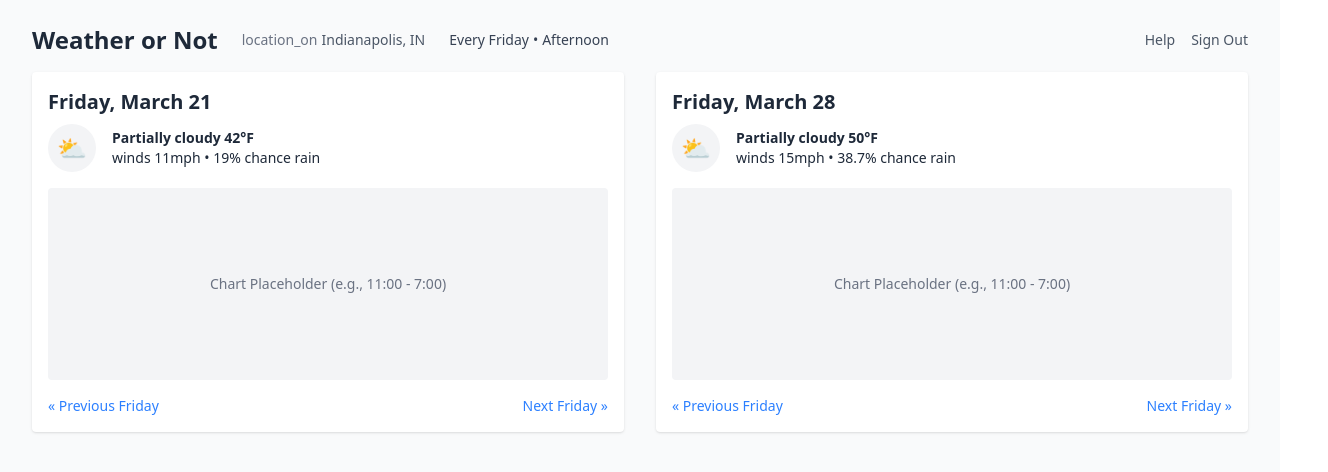
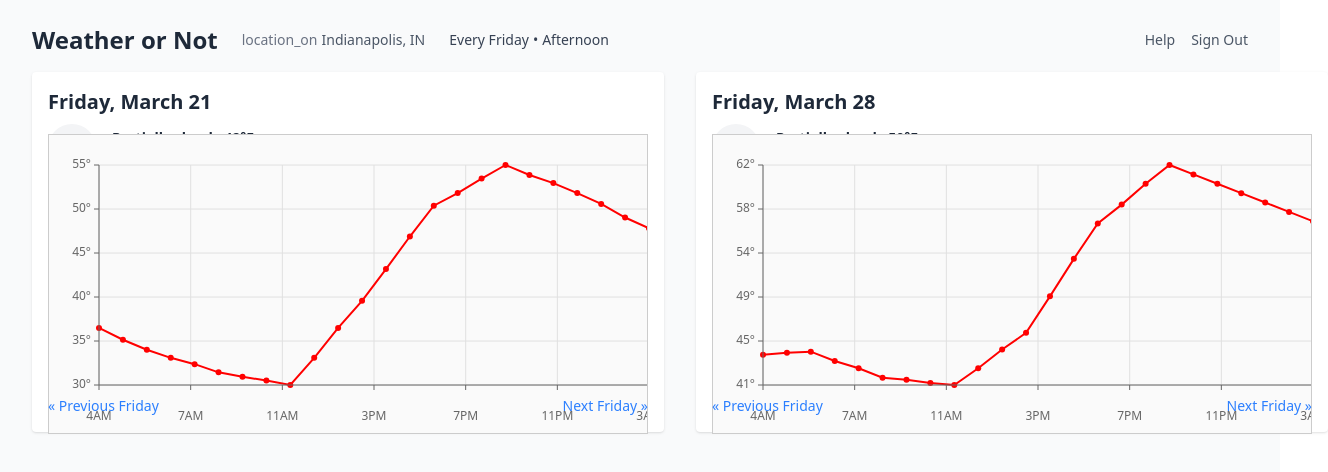
Before and after one commit to byronwall/weather-helper, a React (Vite) app: page / in a window 1280 px wide. Shown: the top 472 px of the page, 1328 px wide, since content can reach past the window. Built offline with nearby package versions, Linux system fonts and the light colour scheme.

Commit message:
Add a chart and start rendering

```diff
--- a/src/WeatherCard.tsx
+++ b/src/WeatherCard.tsx
@@ -3,6 +3,7 @@ import {
   formatWeatherSummary,
   getWeatherIcon,
 } from "./utils/weatherFormatters";
+import { WeatherChart } from "./WeatherChart";
 
 interface WeatherCardProps {
   date: Date;
@@ -23,8 +24,6 @@ export function WeatherCard({
 }: WeatherCardProps) {
   const { getWeatherForDate } = useWeatherStore();
   const dayData = getWeatherForDate(location, date);
-
-  console.log(dayData);
 
   if (!dayData) {
     return (
@@ -64,8 +63,7 @@ export function WeatherCard({
 
       {/* Placeholder Chart Area */}
       <div className="bg-gray-100 h-48 rounded flex items-center justify-center text-sm text-gray-500">
-        {/* This is where you'd integrate your chart library */}
-        <span>Chart Placeholder (e.g., 11:00 - 7:00)</span>
+        <WeatherChart hourlyData={dayData.hours} />
       </div>
 
       {/* Navigation Controls */}
--- /dev/null
+++ b/src/WeatherChart.tsx
@@ -0,0 +1,314 @@
+interface HourlyData {
+  datetime: string;
+  datetimeEpoch: number;
+  temp: number;
+  feelslike: number;
+  humidity: number;
+  precip: number;
+  windspeed: number;
+  conditions: string;
+}
+
+interface WeatherChartProps {
+  hourlyData: HourlyData[];
+}
+
+interface DataPoint {
+  time: number;
+  value: number;
+}
+
+interface ShadingRegion {
+  startTime: number;
+  endTime: number;
+  color: string;
+  gutter: "top" | "bottom";
+}
+
+// Format time as "8PM"
+function formatTime(timestamp: number): string {
+  const date = new Date(timestamp);
+  return date
+    .toLocaleString("en-US", { hour: "numeric", hour12: true })
+    .replace(" ", "");
+}
+
+export function WeatherChart({ hourlyData }: WeatherChartProps) {
+  // Example props (could be pulled in from parent or external data):
+  const width = 600;
+  const height = 300;
+  const topGutterHeight = 30;
+  const bottomGutterHeight = 50; // Increased to accommodate time labels
+  const leftGutterWidth = 50; // Added for y-axis labels
+
+  // Convert hourly data to DataPoints
+  const data: DataPoint[] = hourlyData.map((hour) => ({
+    time: hour.datetimeEpoch * 1000, // convert seconds to milliseconds
+    value: hour.temp,
+  }));
+
+  console.log("test data", {
+    hourlyDataSample: hourlyData[0],
+    dataSample: data[0],
+  });
+
+  // Example shading in top/bottom gutters:
+  // This says: shade top gutter from time=1678886400000 to 1678887600000 in red,
+  // and bottom gutter from time=1678889000000 to 1678890200000 in blue.
+  const shadingRegions: ShadingRegion[] = [
+    {
+      startTime: 1678886400000,
+      endTime: 1678887600000,
+      color: "rgba(255, 0, 0, 0.3)",
+      gutter: "top",
+    },
+    {
+      startTime: 1678889000000,
+      endTime: 1678890200000,
+      color: "rgba(0, 0, 255, 0.3)",
+      gutter: "bottom",
+    },
+  ];
+
+  // 1) Determine min/max time & value:
+  const times = data.map((d) => d.time);
+  const values = data.map((d) => d.value);
+
+  const minTime = Math.min(...times);
+  const maxTime = Math.max(...times);
+
+  const minValue = Math.min(...values);
+  const maxValue = Math.max(...values);
+
+  // Compute chart dimension for the central region:
+  const chartHeight = height - topGutterHeight - bottomGutterHeight;
+  const chartWidth = width - leftGutterWidth;
+
+  // 2) Scale functions (simple linear scales):
+  const xScale = (t: number): number =>
+    leftGutterWidth + ((t - minTime) / (maxTime - minTime)) * chartWidth;
+
+  const yScale = (val: number): number => {
+    // invert so higher values appear higher on the chart
+    return (
+      topGutterHeight +
+      chartHeight -
+      ((val - minValue) / (maxValue - minValue)) * chartHeight
+    );
+  };
+
+  // 3) Split data into segments if there's a time gap:
+  //    This example uses a threshold of 10 minutes in ms: 10 * 60 * 1000
+  const gapThreshold = 70 * 60 * 1000;
+  const segments: DataPoint[][] = [];
+  let currentSegment: DataPoint[] = [];
+
+  for (let i = 0; i < data.length; i++) {
+    const point = data[i];
+    if (currentSegment.length === 0) {
+      currentSegment.push(point);
+    } else {
+      const prevPoint = currentSegment[currentSegment.length - 1];
+      const delta = point.time - prevPoint.time;
+      if (delta > gapThreshold) {
+        // close off the current segment
+        segments.push(currentSegment);
+        currentSegment = [point];
+      } else {
+        currentSegment.push(point);
+      }
+    }
+  }
+  // push the last segment if it has points
+  if (currentSegment.length > 0) segments.push(currentSegment);
+
+  // 4) Generate path d-attribute for each segment
+  const generatePathD = (segment: DataPoint[]): string => {
+    if (segment.length === 0) return "";
+    let d = `M ${xScale(segment[0].time)},${yScale(segment[0].value)}`;
+    for (let i = 1; i < segment.length; i++) {
+      const px = xScale(segment[i].time);
+      const py = yScale(segment[i].value);
+      d += ` L ${px},${py}`;
+    }
+    return d;
+  };
+
+  // 5) Render the shading as rectangles in top/bottom gutters:
+  const gutterRects = shadingRegions.map((region, idx) => {
+    const xStart = xScale(region.startTime);
+    const xEnd = xScale(region.endTime);
+    const rectWidth = xEnd - xStart;
+
+    if (region.gutter === "top") {
+      // top gutter: y=0, height=topGutterHeight
+      return (
+        <rect
+          key={idx}
+          x={xStart}
+          y={0}
+          width={rectWidth}
+          height={topGutterHeight}
+          fill={region.color}
+        />
+      );
+    } else {
+      // bottom gutter: y=topGutterHeight + chartHeight
+      return (
+        <rect
+          key={idx}
+          x={xStart}
+          y={topGutterHeight + chartHeight}
+          width={rectWidth}
+          height={bottomGutterHeight}
+          fill={region.color}
+        />
+      );
+    }
+  });
+
+  // Generate axis ticks and gridlines
+  const numYTicks = 5;
+  const yTicks = Array.from({ length: numYTicks + 1 }, (_, i) => {
+    const value = minValue + (i / numYTicks) * (maxValue - minValue);
+    return {
+      value,
+      y: yScale(value),
+      label: Math.round(value) + "°",
+    };
+  });
+
+  const numXTicks = 6;
+  const xTicks = Array.from({ length: numXTicks + 1 }, (_, i) => {
+    const time = minTime + (i / numXTicks) * (maxTime - minTime);
+    return {
+      time,
+      x: xScale(time),
+      label: formatTime(time),
+    };
+  });
+
+  // 6) Build the <svg> with axes and gridlines
+  const svgStyle = {
+    border: "1px solid #ccc",
+    background: "#fafafa",
+  };
+
+  return (
+    <svg width={width} height={height} style={svgStyle}>
+      {/* Gridlines */}
+      {yTicks.map((tick, i) => (
+        <line
+          key={`grid-y-${i}`}
+          x1={leftGutterWidth}
+          y1={tick.y}
+          x2={width}
+          y2={tick.y}
+          stroke="#e0e0e0"
+          strokeWidth={1}
+        />
+      ))}
+      {xTicks.map((tick, i) => (
+        <line
+          key={`grid-x-${i}`}
+          x1={tick.x}
+          y1={topGutterHeight}
+          x2={tick.x}
+          y2={topGutterHeight + chartHeight}
+          stroke="#e0e0e0"
+          strokeWidth={1}
+        />
+      ))}
+
+      {/* Render shading first so lines appear on top */}
+      {gutterRects}
+
+      {/* Render each discontinuous line segment */}
+      {segments.map((segment, idx) => {
+        const pathD = generatePathD(segment);
+        return (
+          <g key={idx}>
+            <path d={pathD} fill="none" stroke="red" strokeWidth={2} />
+            {/* Add circles for each data point */}
+            {segment.map((point, pointIdx) => (
+              <circle
+                key={pointIdx}
+                cx={xScale(point.time)}
+                cy={yScale(point.value)}
+                r={3}
+                fill="red"
+              />
+            ))}
+          </g>
+        );
+      })}
+
+      {/* Y-axis line */}
+      <line
+        x1={leftGutterWidth}
+        y1={topGutterHeight}
+        x2={leftGutterWidth}
+        y2={topGutterHeight + chartHeight}
+        stroke="#666"
+        strokeWidth={1}
+      />
+
+      {/* X-axis line */}
+      <line
+        x1={leftGutterWidth}
+        y1={topGutterHeight + chartHeight}
+        x2={width}
+        y2={topGutterHeight + chartHeight}
+        stroke="#666"
+        strokeWidth={1}
+      />
+
+      {/* Y-axis ticks and labels */}
+      {yTicks.map((tick, i) => (
+        <g key={`tick-y-${i}`}>
+          <line
+            x1={leftGutterWidth - 5}
+            y1={tick.y}
+            x2={leftGutterWidth}
+            y2={tick.y}
+            stroke="#666"
+            strokeWidth={1}
+          />
+          <text
+            x={leftGutterWidth - 8}
+            y={tick.y}
+            textAnchor="end"
+            dominantBaseline="middle"
+            fontSize="12px"
+            fill="#666"
+          >
+            {tick.label}
+          </text>
+        </g>
+      ))}
+
+      {/* X-axis ticks and labels */}
+      {xTicks.map((tick, i) => (
+        <g key={`tick-x-${i}`}>
+          <line
+            x1={tick.x}
+            y1={topGutterHeight + chartHeight}
+            x2={tick.x}
+            y2={topGutterHeight + chartHeight + 5}
+            stroke="#666"
+            strokeWidth={1}
+          />
+          <text
+            x={tick.x}
+            y={height - 15}
+            textAnchor="middle"
+            fontSize="12px"
+            fill="#666"
+          >
+            {tick.label}
+          </text>
+        </g>
+      ))}
+    </svg>
+  );
+}
--- /dev/null
+++ b/src/types/user.ts
@@ -0,0 +1,17 @@
+import { DayReading } from "./api";
+
+type WeatherField = keyof Pick<
+  DayReading,
+  "temp" | "windspeed" | "precipprob" | "humidity"
+>;
+
+type UserInfo = {
+  location: string;
+  weatherPreferences: Record<WeatherField, WeatherPreference>;
+};
+
+type WeatherPreference = {
+  field: WeatherField;
+  min?: number;
+  max?: number;
+};
```
